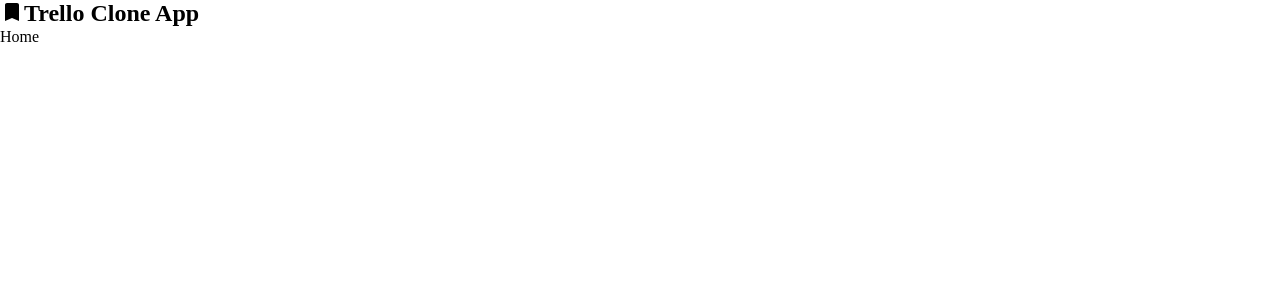
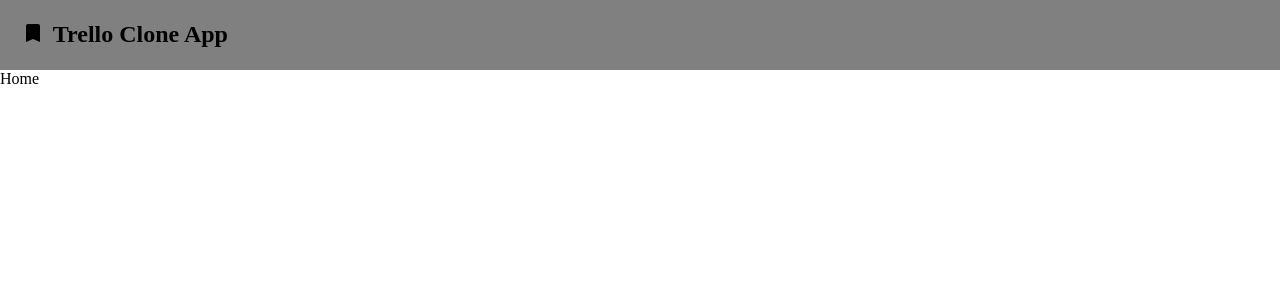
Before and after one commit to szuluaga-beep/trello-clone-prep, a React (Create React App) app: page / in a window 1280 px wide. Shown: the top 300 px of the page. Built offline with nearby package versions, Linux system fonts and the light colour scheme.

Commit message:
Agregando estilos del menu de navegación

```diff
--- a/src/components/Navbar/styles.css
+++ b/src/components/Navbar/styles.css
@@ -1,3 +1,6 @@
 .menu{
     display: flex;
+    gap: 0.5rem;
+    background-color: gray;
+    padding: 1.3rem;
 }
```
